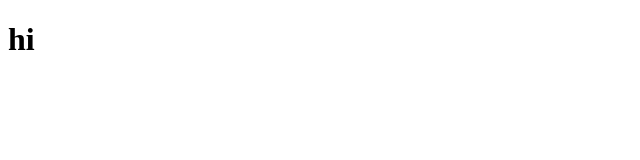
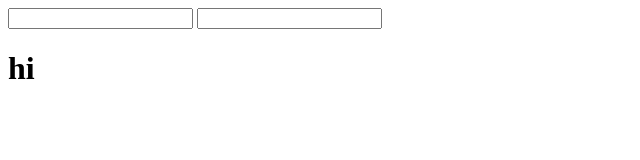
Before and after one commit to SA2111/ChallengeHW4, a plain HTML site: page index.html in a window 1280 px wide. Shown: the whole page, without its empty margins (0-640 px from the left). Drawn offline with Linux system fonts and the light colour scheme.

Commit message:
Update index.html

```diff
--- a/index.html
+++ b/index.html
@@ -7,8 +7,19 @@
 <!-- Link css -->
 <link rel="stylesheet" href="assets/style.css"
 </head>
+<!-- body -->
+<body>
 
+<!-- Establishes the input -->
+<div class="input">
+    <input type="text">
+    <input type="enter">
+</div>
 <h1>hi</h1>
 
 <!-- Link js -->
 <script src="assets/web.js"></script>
+
+</body>
+
+</html>
```
